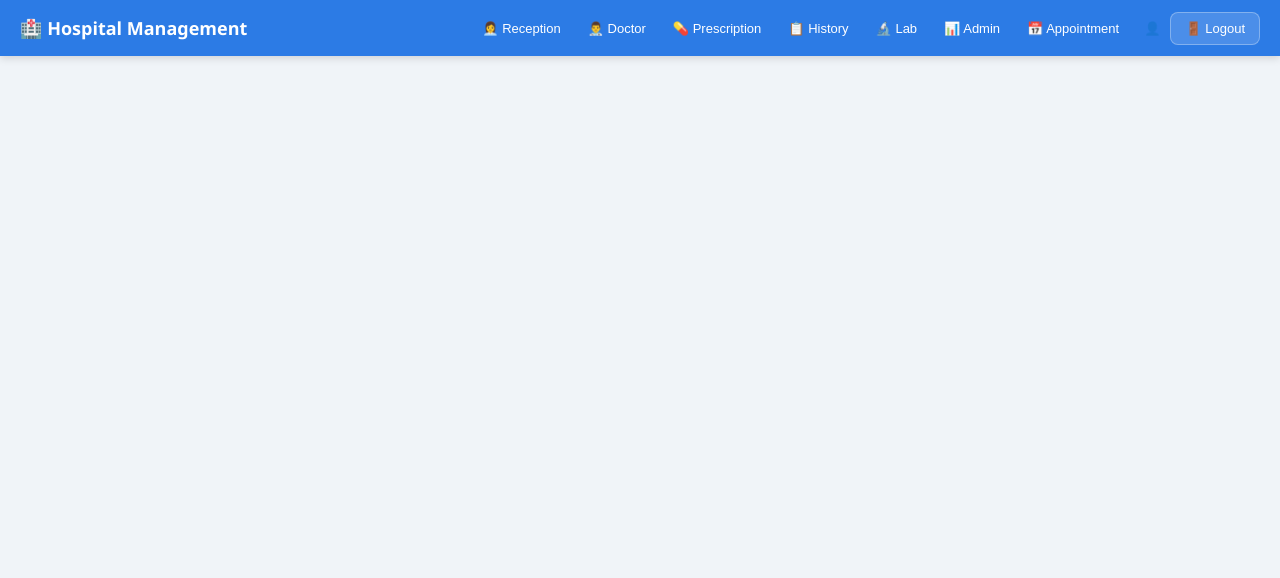
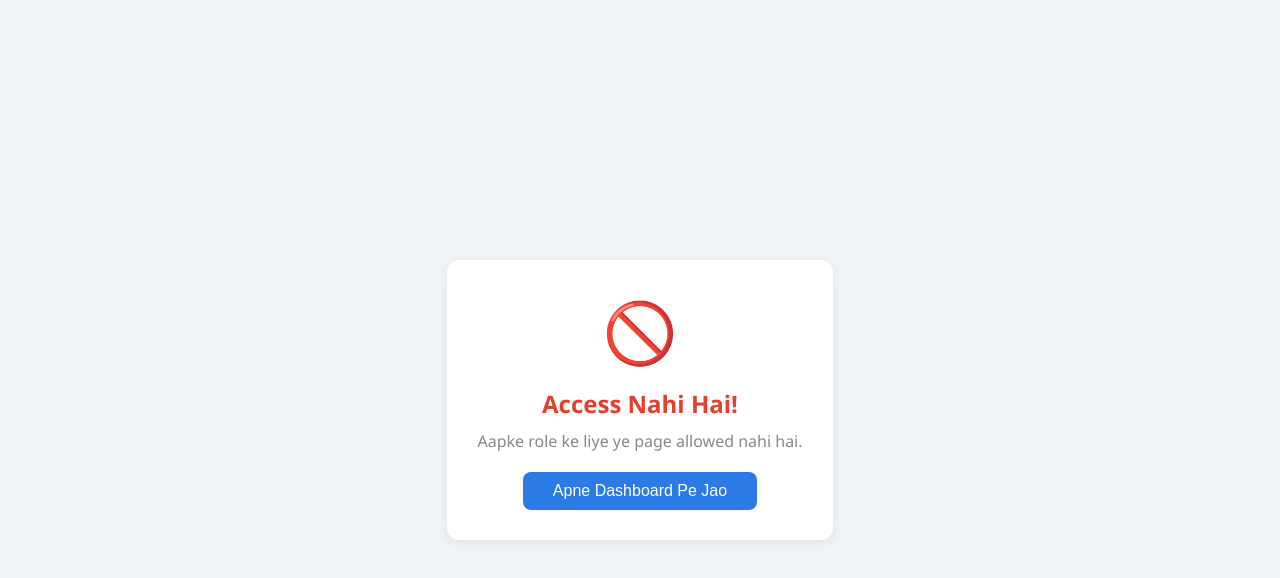
Before and after one commit to krishjindal907/hospital-management, a React (Vite) app: page /unauthorized in a window 1280 px wide. Shown: the top 578 px of the page. Built offline with nearby package versions, Linux system fonts and the light colour scheme.

Commit message:
Role based routing added

```diff
--- a/src/App.jsx
+++ b/src/App.jsx
@@ -7,24 +7,66 @@ import History from './pages/History'
 import LabReport from './pages/LabReport'
 import Admin from './pages/Admin'
 import Appointment from './pages/Appointment'
+import Unauthorized from './pages/Unauthorized'
 import Navbar from './components/Navbar'
+import ProtectedRoute from './components/ProtectedRoute'
 
 function Layout() {
   const location = useLocation()
-  const hideNavbar = location.pathname === '/login'
+  const hideNavbar = location.pathname === '/login' || location.pathname === '/unauthorized'
 
   return (
     <>
       {!hideNavbar && <Navbar />}
       <Routes>
+
+        {/* Public */}
         <Route path="/login" element={<Login />} />
-        <Route path="/" element={<Reception />} />
-        <Route path="/doctor" element={<Doctor />} />
-        <Route path="/prescription" element={<Prescription />} />
-        <Route path="/history" element={<History />} />
-        <Route path="/lab" element={<LabReport />} />
-        <Route path="/admin" element={<Admin />} />
-        <Route path="/appointment" element={<Appointment />} />
+        <Route path="/unauthorized" element={<Unauthorized />} />
+
+        {/* Reception */}
+        <Route path="/" element={
+          <ProtectedRoute allowedRoles={['reception', 'admin']}>
+            <Reception />
+          </ProtectedRoute>
+        } />
+        <Route path="/appointment" element={
+          <ProtectedRoute allowedRoles={['reception', 'admin']}>
+            <Appointment />
+          </ProtectedRoute>
+        } />
+
+        {/* Doctor */}
+        <Route path="/doctor" element={
+          <ProtectedRoute allowedRoles={['doctor', 'admin']}>
+            <Doctor />
+          </ProtectedRoute>
+        } />
+        <Route path="/prescription" element={
+          <ProtectedRoute allowedRoles={['doctor', 'admin']}>
+            <Prescription />
+          </ProtectedRoute>
+        } />
+
+        {/* Shared */}
+        <Route path="/history" element={
+          <ProtectedRoute allowedRoles={['doctor', 'reception', 'admin']}>
+            <History />
+          </ProtectedRoute>
+        } />
+        <Route path="/lab" element={
+          <ProtectedRoute allowedRoles={['doctor', 'reception', 'admin']}>
+            <LabReport />
+          </ProtectedRoute>
+        } />
+
+        {/* Admin Only */}
+        <Route path="/admin" element={
+          <ProtectedRoute allowedRoles={['admin']}>
+            <Admin />
+          </ProtectedRoute>
+        } />
+
       </Routes>
     </>
   )
--- a/src/components/Navbar.jsx
+++ b/src/components/Navbar.jsx
@@ -3,23 +3,47 @@ import { useNavigate, useLocation } from 'react-router-dom'
 function Navbar() {
   const navigate = useNavigate()
   const location = useLocation()
-
+  const role = localStorage.getItem('role')
   const username = localStorage.getItem('username')
   const hospital = localStorage.getItem('hospital')
 
-  const links = [
-    { path: '/', label: '👩‍💼 Reception' },
-    { path: '/doctor', label: '👨‍⚕️ Doctor' },
+  // Har role ke alag links
+  const adminLinks = [
+    { path: '/admin', label: '📊 Dashboard' },
+    { path: '/admin/staff', label: '👥 Staff' },
+    { path: '/admin/hospitals', label: '🏥 Hospitals' },
+  ]
+
+  const doctorLinks = [
+    { path: '/doctor', label: '👨‍⚕️ Patients' },
     { path: '/prescription', label: '💊 Prescription' },
     { path: '/history', label: '📋 History' },
-    { path: '/lab', label: '🔬 Lab' },
-    { path: '/admin', label: '📊 Admin' },
+    { path: '/lab', label: '🔬 Lab Reports' },
+  ]
+
+  const receptionLinks = [
+    { path: '/', label: '👩‍💼 Registration' },
     { path: '/appointment', label: '📅 Appointment' },
+    { path: '/history', label: '📋 History' },
   ]
+
+  const getLinks = () => {
+    if (role === 'admin') return adminLinks
+    if (role === 'doctor') return doctorLinks
+    if (role === 'reception') return receptionLinks
+    return []
+  }
 
   const handleLogout = () => {
     localStorage.clear()
     navigate('/login')
+  }
+
+  const roleLabel = () => {
+    if (role === 'admin') return '👨‍💼 Admin'
+    if (role === 'doctor') return '👨‍⚕️ Doctor'
+    if (role === 'reception') return '👩‍💼 Reception'
+    return ''
   }
 
   return (
@@ -37,8 +61,8 @@ function Navbar() {
         🏥 {hospital || 'Hospital Management'}
       </h2>
 
-      <div style={{ display: 'flex', gap: '3px', flexWrap: 'wrap' }}>
-        {links.map(link => (
+      <div style={{ display: 'flex', gap: '3px', flexWrap: 'wrap', alignItems: 'center' }}>
+        {getLinks().map(link => (
           <button
             key={link.path}
             onClick={() => navigate(link.path)}
@@ -58,8 +82,8 @@ function Navbar() {
         ))}
 
         <div style={{ display: 'flex', alignItems: 'center', gap: '10px', marginLeft: '10px' }}>
-          <span style={{ color: 'rgba(255,255,255,0.8)', fontSize: '13px' }}>
-            👤 {username}
+          <span style={{ color: 'rgba(255,255,255,0.9)', fontSize: '13px', background: 'rgba(255,255,255,0.15)', padding: '5px 10px', borderRadius: '6px' }}>
+            {roleLabel()} — {username}
           </span>
           <button
             onClick={handleLogout}
--- /dev/null
+++ b/src/components/ProtectedRoute.jsx
@@ -0,0 +1,20 @@
+import { Navigate } from 'react-router-dom'
+
+function ProtectedRoute({ children, allowedRoles }) {
+  const role = localStorage.getItem('role')
+  const token = localStorage.getItem('token')
+
+  // Login nahi hai
+  if (!token) {
+    return <Navigate to="/login" />
+  }
+
+  // Role allowed nahi hai
+  if (allowedRoles && !allowedRoles.includes(role)) {
+    return <Navigate to="/unauthorized" />
+  }
+
+  return children
+}
+
+export default ProtectedRoute
--- /dev/null
+++ b/src/pages/Unauthorized.jsx
@@ -0,0 +1,34 @@
+import { useNavigate } from 'react-router-dom'
+
+function Unauthorized() {
+  const navigate = useNavigate()
+  const role = localStorage.getItem('role')
+
+  const goHome = () => {
+    if (role === 'admin') navigate('/admin')
+    else if (role === 'doctor') navigate('/doctor')
+    else if (role === 'reception') navigate('/')
+    else navigate('/login')
+  }
+
+  return (
+    <div style={{ minHeight: '100vh', display: 'flex', alignItems: 'center', justifyContent: 'center' }}>
+      <div className="card" style={{ textAlign: 'center', maxWidth: '400px' }}>
+        <div style={{ fontSize: '60px' }}>🚫</div>
+        <h2 style={{ color: '#e53e2c', marginTop: '15px' }}>Access Nahi Hai!</h2>
+        <p style={{ color: '#888', marginTop: '10px' }}>
+          Aapke role ke liye ye page allowed nahi hai.
+        </p>
+        <button
+          className="btn-primary"
+          style={{ marginTop: '20px', width: 'auto', padding: '10px 30px' }}
+          onClick={goHome}
+        >
+          Apne Dashboard Pe Jao
+        </button>
+      </div>
+    </div>
+  )
+}
+
+export default Unauthorized
```
